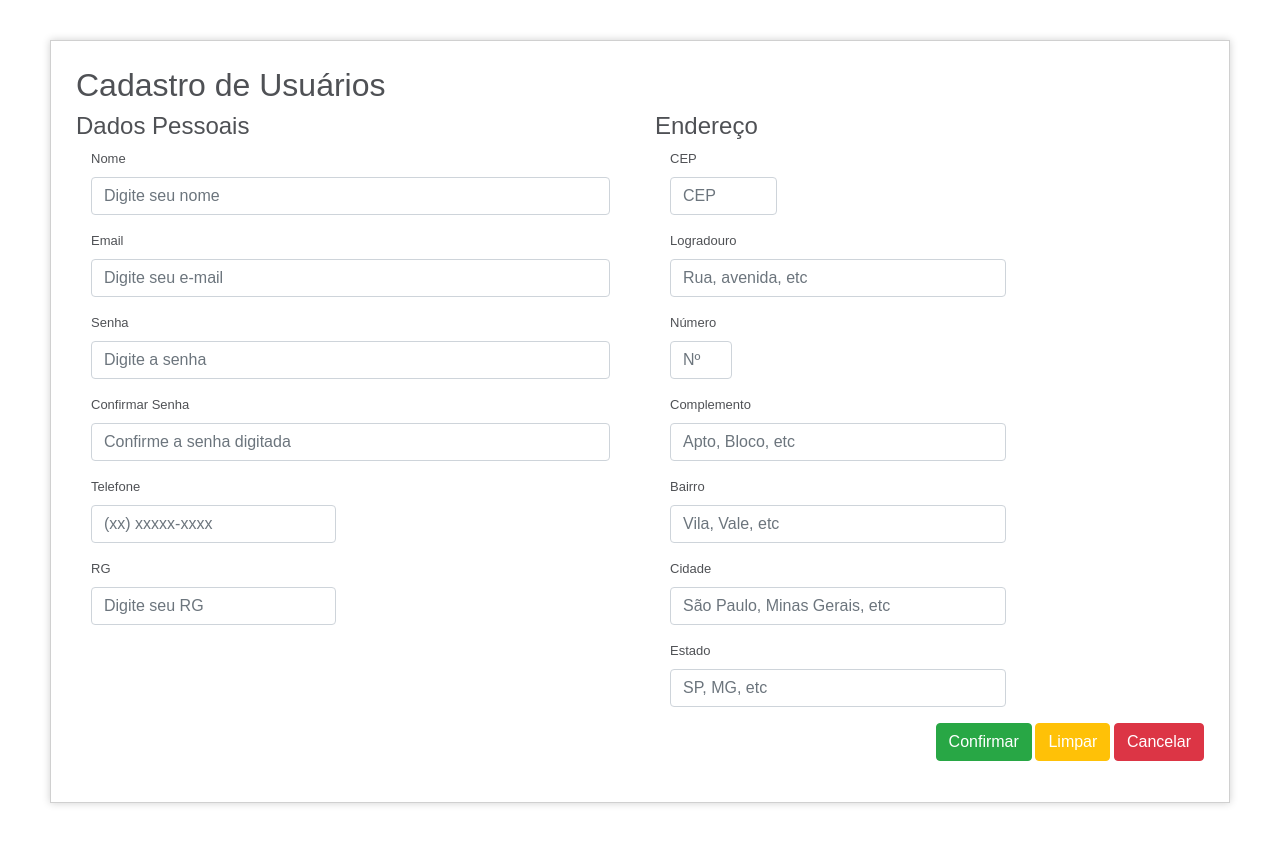
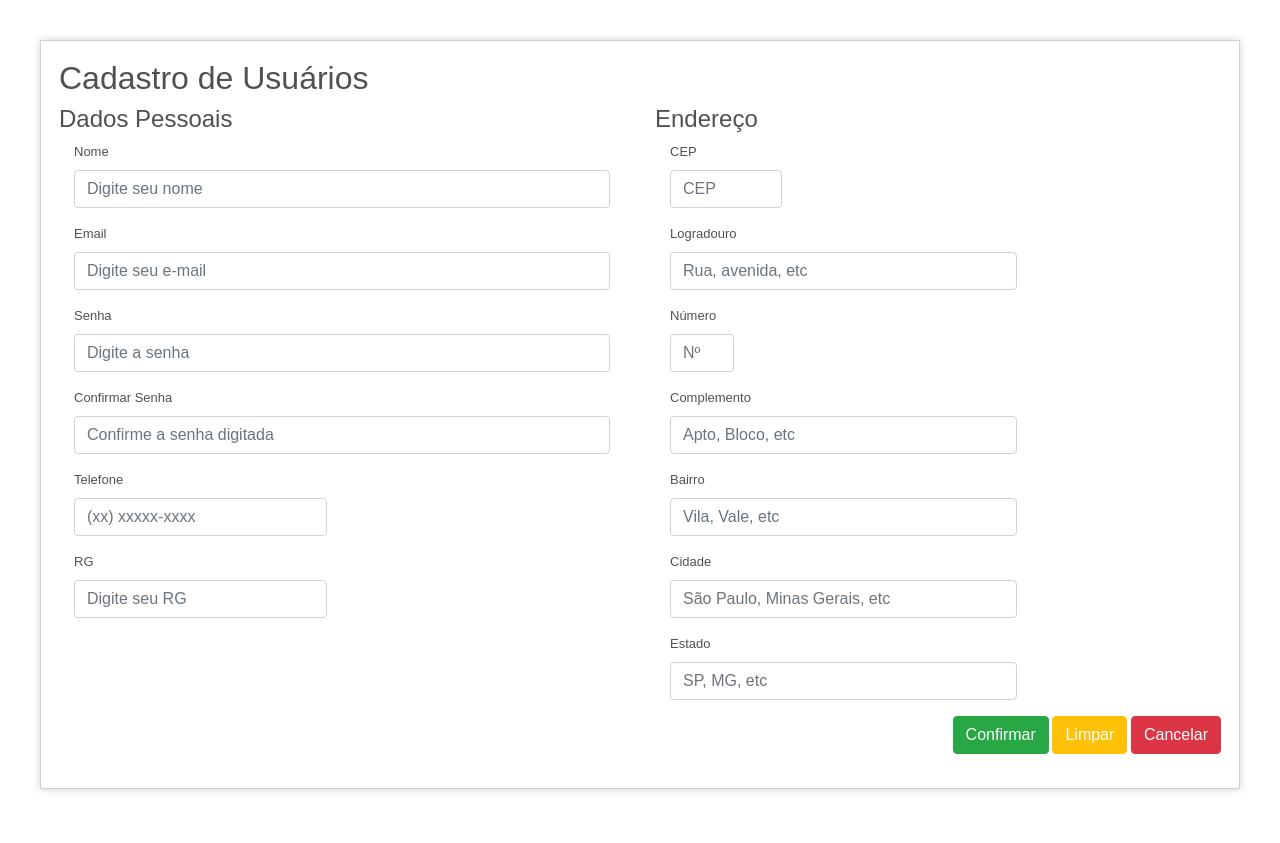
Before and after one commit to giiozero/rpm-test, a CodeIgniter app: page /database/ in a window 1280 px wide. Run offline with CodeIgniter, Linux system fonts and the light colour scheme; some libraries are stand-ins or nearby versions.

Commit message:
Add files via upload

```diff
--- a/css/mycustom.css
+++ b/css/mycustom.css
@@ -13,8 +13,7 @@
 	}
 
 	#container {
-		padding:25px;
-		margin: 10px;
+		padding:1.5%;
 		border: 1px solid #D0D0D0;
 		box-shadow: 0 0 8px #D0D0D0;
 
```
